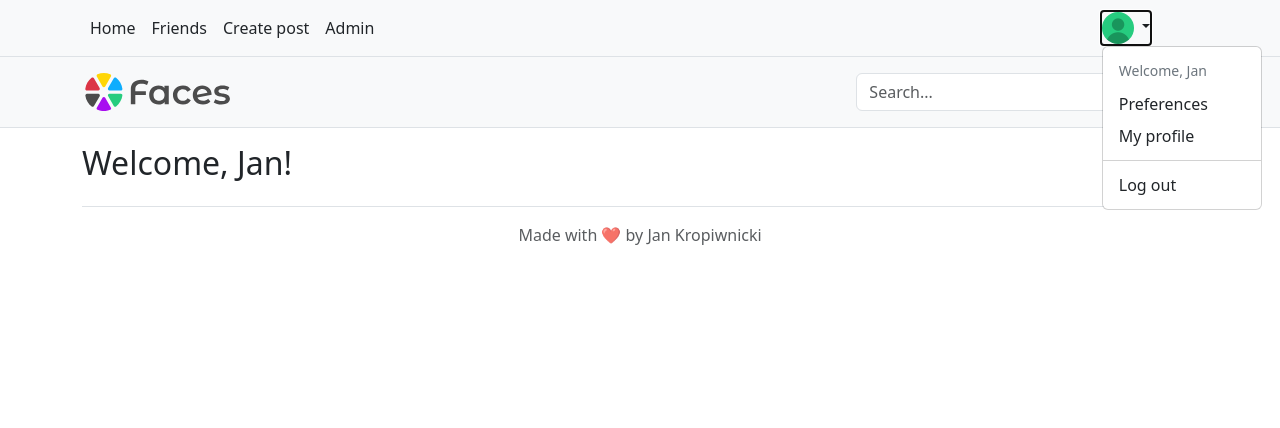
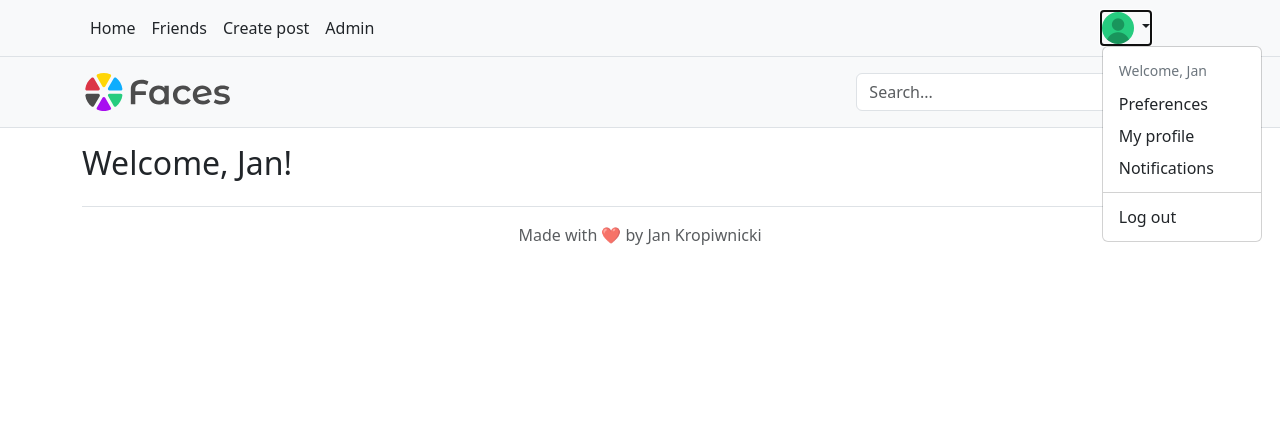
Before and after one commit to jan-kropiwnicki/faces, a Django app: page / in a window 1280 px wide, after a click that opens the changed part. Shown: the top 428 px of the page. Run offline with Django 4.2, Linux system fonts and the light colour scheme; a user stored in the database is signed in; data comes from the database, SQL or seed files in the repository; both versions use the stored data as it was after the commit.

Commit message:
Added notifications!

```diff
--- a/facebook2/urls.py
+++ b/facebook2/urls.py
@@ -43,4 +43,5 @@ urlpatterns = [
     path('dislike_comment', facebook2_app.views.dislike_comment, name="dislike_comment"),
     path('s/', facebook2_app.views.search, name="search_results"),
     path('preferences/', TemplateView.as_view(template_name="preferences.html"), name="preferences"),
+    path('notifications/', facebook2_app.views.notifications, name="notifications")
 ]
--- a/facebook2_app/models.py
+++ b/facebook2_app/models.py
@@ -8,6 +8,7 @@ import random
 class Person(models.Model):
     user = models.OneToOneField(User, on_delete=models.CASCADE)
     friends = models.ManyToManyField("self")
+    notifications = models.JSONField()
 
 
 class RequestProfile(models.Model):
@@ -23,12 +24,13 @@ class ProfilePicture(models.Model):
 @receiver(post_save, sender=User)
 def user_is_created(sender, instance, created, **kwargs):
     if created:
-        Person.objects.create(user=instance)
+        Person.objects.create(user=instance, notifications=[])
         RequestProfile.objects.create(user=instance)
         LikeProfile.objects.create(user=instance)
         ProfilePicture.objects.create(
             user=instance, url='img/profiles/' + ['blue.png', 'green.png', 'red.png', 'yellow.png', 'violet.png',
-                                                  'orange.png', 'cyan.png', 'olive.png', 'pink.png'][random.randrange(6)])
+                                                  'orange.png', 'cyan.png', 'olive.png', 'pink.png'][random.randrange(6)]
+        )
     else:
         instance.person.save()
 
--- a/facebook2_app/views.py
+++ b/facebook2_app/views.py
@@ -32,6 +32,14 @@ def submit_post(request):
     post.save()
     post.likeprofile_set.add(request.user.likeprofile)
     post.save()
+    for friend in request.user.person.friends.all():
+        friend.notifications += [
+            {"type": "new_post", "user": {
+                "first_name": request.user.first_name, "last_name": request.user.last_name,
+                "username": request.user.username
+            }, "id": post.id, "date": str(datetime.now().date())}
+        ]
+        friend.save()
     return HttpResponseRedirect(reverse("index"))
 
 
@@ -98,6 +106,14 @@ def accept_request(request, username):
         if person.user.username == username:
             request.user.requestprofile.friend_requests.remove(person)
             break
+    accepted_user.person.notifications += [{
+        "type": "accept_request",
+        "user": {
+            "first_name": request.user.first_name, "last_name": request.user.last_name,
+            "username": request.user.username
+        },
+        "id": "", "date": datetime.now()
+    }]
     return HttpResponseRedirect(reverse("index"))
 
 
@@ -105,6 +121,13 @@ def reject_request(request, username):
     for person in request.user.requestprofile.friend_requests.all():
         if person.user.username == username:
             request.user.requestprofile.friend_requests.remove(person)
+            person.notifications += [{
+                "type": "reject_request",
+                "user": {
+                    "first_name": request.user.first_name, "last_name": request.user.last_name,
+                    "username": request.user.username
+                },
+                "id": "", "date": datetime.now()}]
             break
     return HttpResponseRedirect(reverse("index"))
 
@@ -113,6 +136,14 @@ def end_friendship(request, username):
     for person in request.user.person.friends.all():
         if person.user.username == username:
             request.user.person.friends.remove(person)
+            person.notifications += [{
+                "type": "end_friendship",
+                "user": {
+                    "first_name": request.user.first_name, "last_name": request.user.last_name,
+                    "username": request.user.username
+                },
+                "id": "", "date": datetime.now()
+            }]
             break
     return HttpResponseRedirect(reverse("user", args=[username]))
 
@@ -192,6 +223,13 @@ def submit_comment(request, post_id):
     comment.save()
     comment.likeprofile_set.add(request.user.likeprofile)
     comment.save()
+    post.author.notifications += [{
+        "type": "new_comment",
+        "user": {
+            "first_name": request.user.first_name, "last_name": request.user.last_name,
+            "username": request.user.username
+        },
+        "id": post_id, "date": datetime.now()}]
     return HttpResponseRedirect(reverse("post_page", args=[post_id]))
 
 
@@ -213,3 +251,7 @@ def dislike_comment(request):
 
 def e404(request):
     return render(request, '404.html', {})
+
+
+def notifications(request):
+    return render(request, "notifications.html", {"notifications": request.user.person.notifications[::-1]})
--- a/templates/base.html
+++ b/templates/base.html
@@ -76,6 +76,7 @@
                             <li><h6 class="dropdown-header">Welcome, {{ user.first_name }}</h6></li>
                             <li><a class="dropdown-item" href="{% url 'preferences' %}">Preferences</a></li>
                             <li><a class="dropdown-item" href="{% url 'user' user.username %}">My profile</a></li>
+                            <li><a class="dropdown-item" href="{% url 'notifications' %}">Notifications</a></li>
                             <li><hr class="dropdown-divider"></li>
                             <li><a class="dropdown-item" href="{% url 'logout' %}">Log out</a></li>
                         </ul>
```
Also changed, not shown: templates/notifications.html (added, +18 -0 lines), db.sqlite3, facebook2_app/migrations/0013_person_notifications.py (added), facebook2_app/migrations/0014_remove_person_notifications.py (added), facebook2_app/migrations/0015_person_notifications.py (added), static/img/profiles/default.png (deleted).
